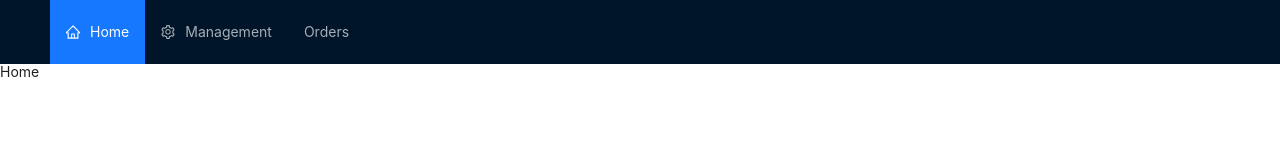
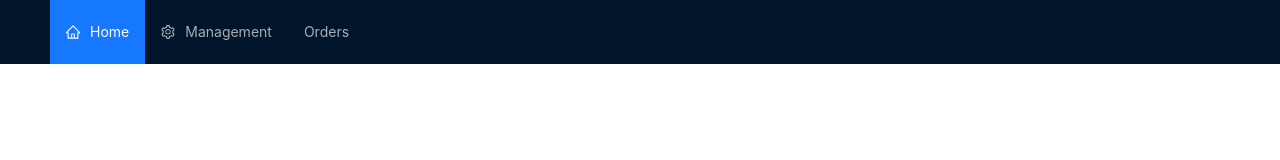
Before and after one commit to trinhphuongdesigner/reactjs-deploy, a React (Create React App) app: page / in a window 1280 px wide. Shown: the top 160 px of the page. Built offline with nearby package versions, Linux system fonts and the light colour scheme.

Commit message:
second commit

```diff
--- a/src/App.tsx
+++ b/src/App.tsx
@@ -1,17 +1,16 @@
 import 'antd/dist/reset.css';
 import './App.css';
-import { BrowserRouter, Routes, Route, Link } from 'react-router-dom';
-import { Layout, Menu } from 'antd';
+import { BrowserRouter, Routes, Route } from 'react-router-dom';
+import { Layout } from 'antd';
 
 import Categories from './pages/Categories';
 import Products from './pages/Products';
-import Home from './pages/Home';
 import NavigationBar from './components/NavigationBar';
 
 import numeral from 'numeral';
 import 'numeral/locales/vi';
 
-const { Header, Footer, Sider, Content } = Layout;
+const { Header, Footer, Content } = Layout;
 
 const headerStyle: React.CSSProperties = {
   backgroundColor: '#001529',
@@ -39,7 +38,6 @@ function App() {
         </Header>
         <Content style={contentStyle}>
           <Routes>
-            <Route path='/' element={<Home />} />
             <Route path='/categories' element={<Categories />} />
             <Route path='/products' element={<Products />} />
           </Routes>
--- a/src/pages/Home.tsx
+++ /dev/null
@@ -1,7 +0,0 @@
-import React from 'react';
-
-type Props = {};
-
-export default function Home({}: Props) {
-  return <div>Home</div>;
-}
```
